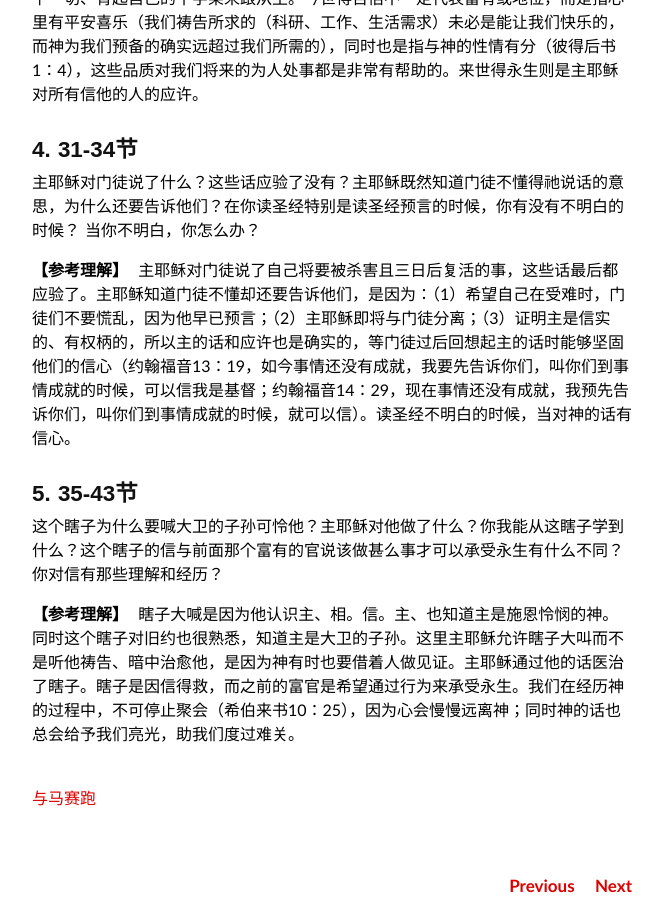
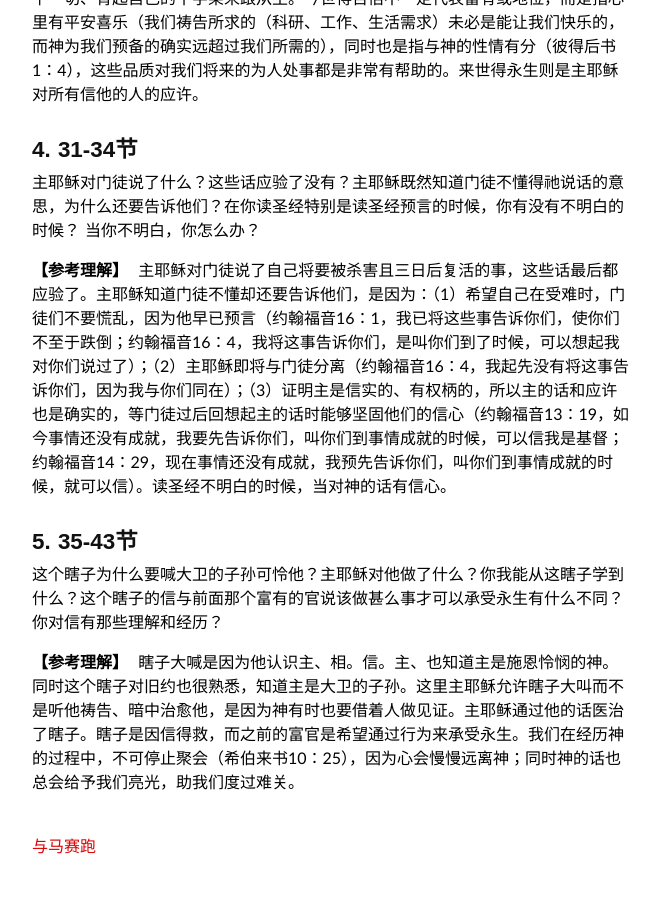
Before and after one commit to sjsprecious/sjsprecious.github.io, a Jekyll site: the page built from _posts/2015-03-05-LUKE-GOSPEL-CHAP-18.md, in a window 1280 px wide and 900 px high, scrolled down 1213 px. Shown: the whole window, without its empty margins (308-971 px from the left). Built offline with Jekyll 4.4.1, drawn with Linux system fonts in a browser that asks for light colours; some web fonts are replaced; comment, search, counter and statistics services are not loaded.

Commit message:
chap 18 change

```diff
--- a/_posts/2015-03-05-LUKE-GOSPEL-CHAP-18.md
+++ b/_posts/2015-03-05-LUKE-GOSPEL-CHAP-18.md
@@ -33,7 +33,7 @@ tags:
 
 主耶稣对门徒说了什么？这些话应验了没有？主耶稣既然知道门徒不懂得祂说话的意思，为什么还要告诉他们？在你读圣经特别是读圣经预言的时候，你有没有不明白的时候？ 当你不明白，你怎么办？<br>
 
-**【参考理解】** &nbsp;主耶稣对门徒说了自己将要被杀害且三日后复活的事，这些话最后都应验了。主耶稣知道门徒不懂却还要告诉他们，是因为：（1）希望自己在受难时，门徒们不要慌乱，因为他早已预言；（2）主耶稣即将与门徒分离；（3）证明主是信实的、有权柄的，所以主的话和应许也是确实的，等门徒过后回想起主的话时能够坚固他们的信心（约翰福音13：19，如今事情还没有成就，我要先告诉你们，叫你们到事情成就的时候，可以信我是基督；约翰福音14：29，现在事情还没有成就，我预先告诉你们，叫你们到事情成就的时候，就可以信）。读圣经不明白的时候，当对神的话有信心。<br><br>
+**【参考理解】** &nbsp;主耶稣对门徒说了自己将要被杀害且三日后复活的事，这些话最后都应验了。主耶稣知道门徒不懂却还要告诉他们，是因为：（1）希望自己在受难时，门徒们不要慌乱，因为他早已预言（约翰福音16：1，我已将这些事告诉你们，使你们不至于跌倒；约翰福音16：4，我将这事告诉你们，是叫你们到了时候，可以想起我对你们说过了）；（2）主耶稣即将与门徒分离（约翰福音16：4，我起先没有将这事告诉你们，因为我与你们同在）；（3）证明主是信实的、有权柄的，所以主的话和应许也是确实的，等门徒过后回想起主的话时能够坚固他们的信心（约翰福音13：19，如今事情还没有成就，我要先告诉你们，叫你们到事情成就的时候，可以信我是基督；约翰福音14：29，现在事情还没有成就，我预先告诉你们，叫你们到事情成就的时候，就可以信）。读圣经不明白的时候，当对神的话有信心。<br><br>
 
 ## 5. 35-43节<br>
 
```
